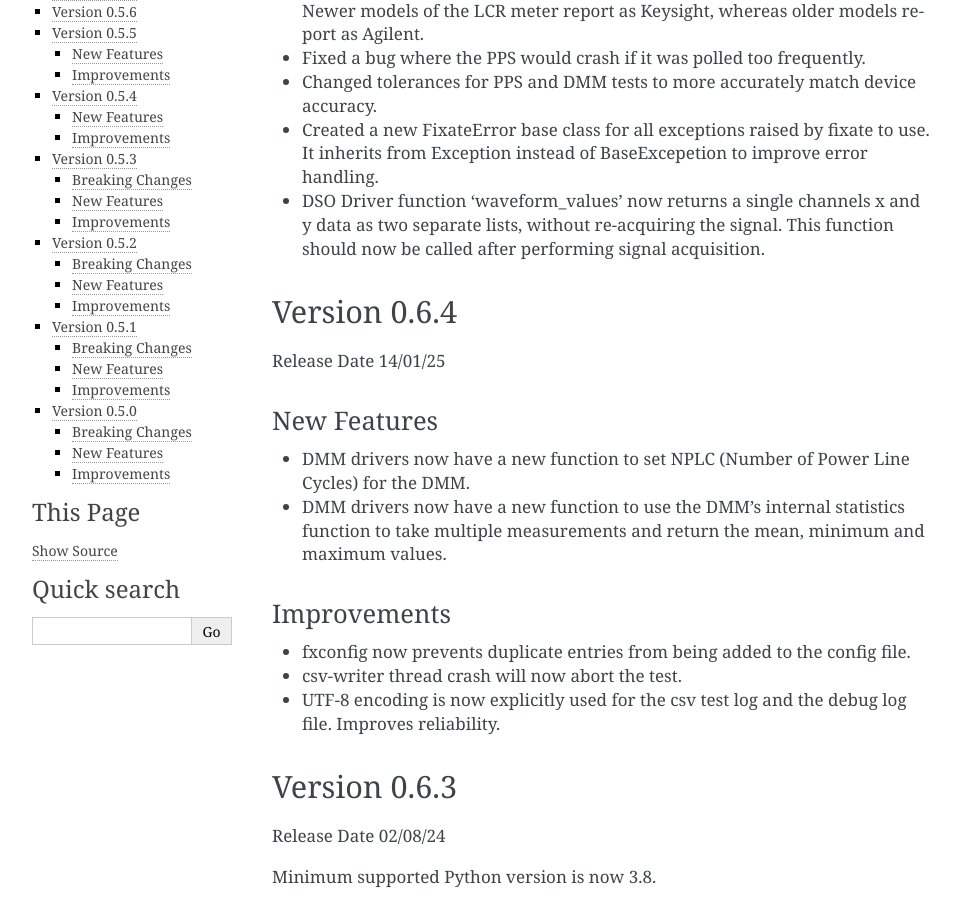
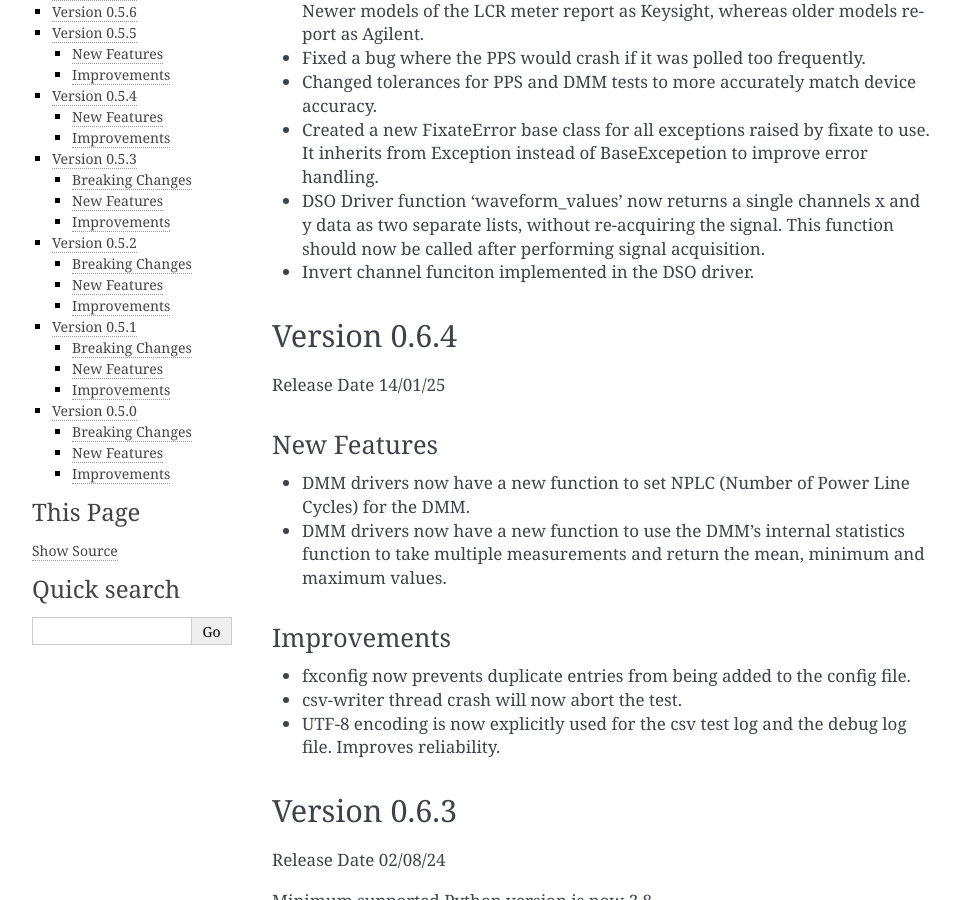
Before and after one commit to PyFixate/Fixate, a Sphinx documentation site: the page built from docs/release-notes.rst, in a window 1280 px wide and 900 px high, scrolled down 555 px. Shown: the whole window, without its empty margins (148-1108 px from the left). Built offline with Sphinx 7.4.7, drawn with Linux system fonts in a browser that asks for light colours.

Commit message:
Update release notes.

```diff
--- a/docs/release-notes.rst
+++ b/docs/release-notes.rst
@@ -25,6 +25,7 @@ Improvements
 - Created a new FixateError base class for all exceptions raised by fixate to use. It inherits from Exception instead of BaseExcepetion to improve error handling.
 - DSO Driver function 'waveform_values' now returns a single channels x and y data as two separate lists, without re-acquiring the signal. This function should
   now be called after performing signal acquisition.
+- Invert channel funciton implemented in the DSO driver.
 
 *************
 Version 0.6.4
```
